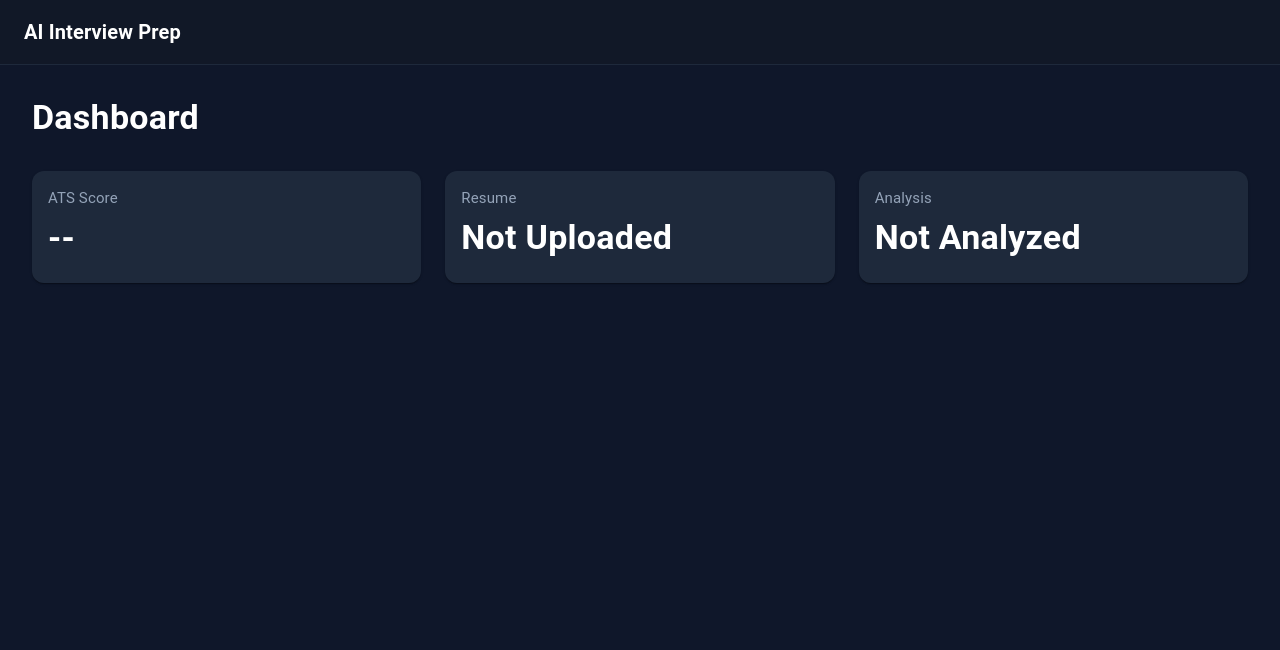
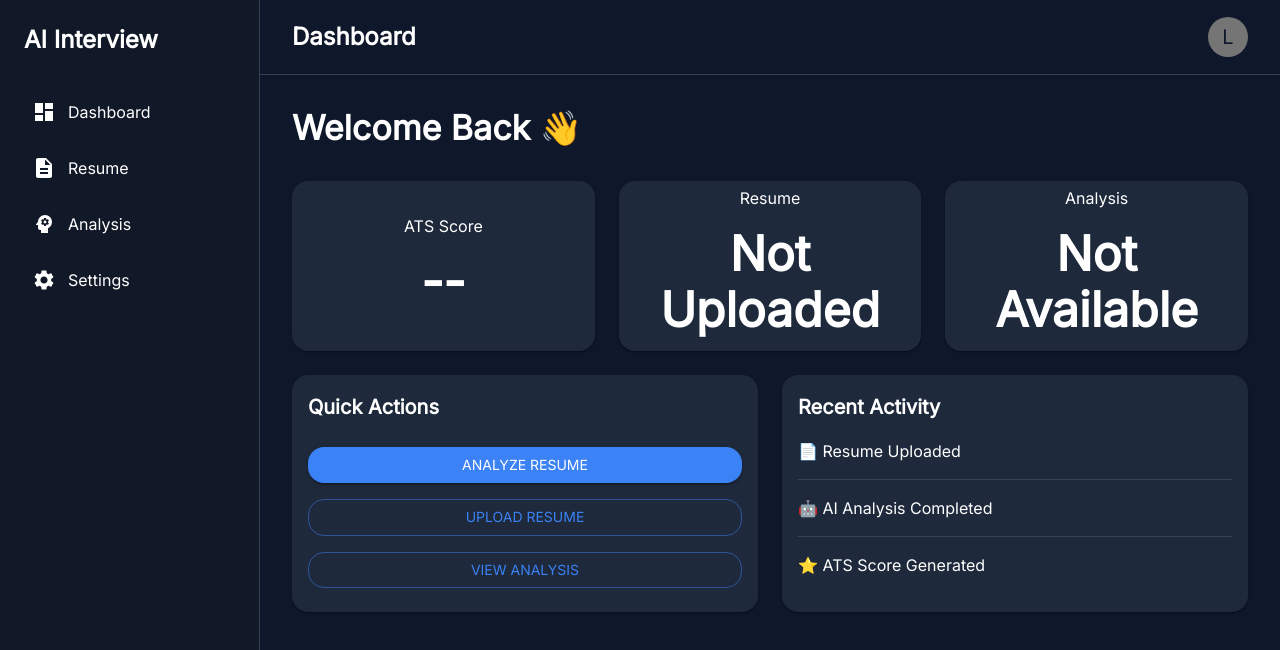
Before and after one commit to lakshya-makwana/ai-interview-prep, a React app in the folder frontend/: page / in a window 1280 px wide. Shown: the top 650 px of the page. Built offline with nearby package versions, Linux system fonts and the light colour scheme; no server answers; the HTML template or start-up script is replaced by a standard one.

Commit message:
feat(frontend): build dashboard foundation

```diff
--- /dev/null
+++ b/frontend/src/components/DashboardCard.jsx
@@ -0,0 +1,33 @@
+import { Card, CardContent, Typography } from "@mui/material";
+
+export default function DashboardCard({ title, value }) {
+  return (
+    <Card
+      sx={{
+        background: "#1E293B",
+        height: "170px",
+        display: "flex",
+        alignItems: "center",
+        justifyContent: "center",
+      }}
+    >
+      <CardContent sx={{ textAlign: "center" }}>
+        <Typography
+          color="text.secondary"
+        >
+          {title}
+        </Typography>
+
+        <Typography
+          variant="h3"
+          sx={{
+            mt: 2,
+            fontWeight: 700,
+          }}
+        >
+          {value}
+        </Typography>
+      </CardContent>
+    </Card>
+  );
+}
--- /dev/null
+++ b/frontend/src/components/QuickActions.jsx
@@ -0,0 +1,44 @@
+import { Button, Card, CardContent, Stack, Typography } from "@mui/material";
+
+export default function QuickActions() {
+  return (
+    <Card
+      sx={{
+        background: "#1E293B",
+        height: "100%",
+      }}
+    >
+      <CardContent>
+        <Typography
+          variant="h6"
+          sx={{ mb: 3 }}
+        >
+          Quick Actions
+        </Typography>
+
+        <Stack spacing={2}>
+          <Button
+            variant="contained"
+            fullWidth
+          >
+            Analyze Resume
+          </Button>
+
+          <Button
+            variant="outlined"
+            fullWidth
+          >
+            Upload Resume
+          </Button>
+
+          <Button
+            variant="outlined"
+            fullWidth
+          >
+            View Analysis
+          </Button>
+        </Stack>
+      </CardContent>
+    </Card>
+  );
+}
--- /dev/null
+++ b/frontend/src/components/RecentActivity.jsx
@@ -0,0 +1,37 @@
+import { Card, CardContent, Divider, Typography } from "@mui/material";
+
+export default function RecentActivity() {
+  return (
+    <Card
+      sx={{
+        background: "#1E293B",
+        height: "100%",
+      }}
+    >
+      <CardContent>
+        <Typography
+          variant="h6"
+          sx={{ mb: 2 }}
+        >
+          Recent Activity
+        </Typography>
+
+        <Typography>
+          📄 Resume Uploaded
+        </Typography>
+
+        <Divider sx={{ my: 2 }} />
+
+        <Typography>
+          🤖 AI Analysis Completed
+        </Typography>
+
+        <Divider sx={{ my: 2 }} />
+
+        <Typography>
+          ⭐ ATS Score Generated
+        </Typography>
+      </CardContent>
+    </Card>
+  );
+}
--- /dev/null
+++ b/frontend/src/components/Sidebar.jsx
@@ -0,0 +1,77 @@
+import DashboardIcon from "@mui/icons-material/Dashboard";
+import DescriptionIcon from "@mui/icons-material/Description";
+import PsychologyIcon from "@mui/icons-material/Psychology";
+import SettingsIcon from "@mui/icons-material/Settings";
+
+import {
+  Box,
+  List,
+  ListItemButton,
+  ListItemIcon,
+  ListItemText,
+  Typography,
+} from "@mui/material";
+
+const menu = [
+  {
+    title: "Dashboard",
+    icon: <DashboardIcon />,
+  },
+
+  {
+    title: "Resume",
+    icon: <DescriptionIcon />,
+  },
+
+  {
+    title: "Analysis",
+    icon: <PsychologyIcon />,
+  },
+
+  {
+    title: "Settings",
+    icon: <SettingsIcon />,
+  },
+];
+
+export default function Sidebar() {
+  return (
+    <Box
+      sx={{
+        width: 260,
+        background: "#111827",
+        minHeight: "100vh",
+        borderRight: "1px solid #334155",
+      }}
+    >
+      <Typography
+        variant="h5"
+        sx={{
+          p: 3,
+          fontWeight: 700,
+        }}
+      >
+        AI Interview
+      </Typography>
+
+      <List>
+        {menu.map((item) => (
+          <ListItemButton
+            key={item.title}
+            sx={{
+              mx: 2,
+              mb: 1,
+              borderRadius: 2,
+            }}
+          >
+            <ListItemIcon sx={{ color: "white" }}>
+              {item.icon}
+            </ListItemIcon>
+
+            <ListItemText primary={item.title} />
+          </ListItemButton>
+        ))}
+      </List>
+    </Box>
+  );
+}
--- /dev/null
+++ b/frontend/src/components/Topbar.jsx
@@ -0,0 +1,22 @@
+import { Avatar, Box, Typography } from "@mui/material";
+
+export default function Topbar() {
+  return (
+    <Box
+      sx={{
+        height: 75,
+        borderBottom: "1px solid #334155",
+        display: "flex",
+        justifyContent: "space-between",
+        alignItems: "center",
+        px: 4,
+      }}
+    >
+      <Typography variant="h5">
+        Dashboard
+      </Typography>
+
+      <Avatar>L</Avatar>
+    </Box>
+  );
+}
--- /dev/null
+++ b/frontend/src/context/AuthContext.jsx
@@ -0,0 +1,49 @@
+import { createContext, useContext, useState } from "react";
+
+const AuthContext = createContext();
+
+export function AuthProvider({ children }) {
+
+    const [token, setToken] = useState(
+        localStorage.getItem("token")
+    );
+
+    function login(jwt) {
+
+        localStorage.setItem("token", jwt);
+
+        setToken(jwt);
+
+    }
+
+    function logout() {
+
+        localStorage.removeItem("token");
+
+        setToken(null);
+
+    }
+
+    return (
+
+        <AuthContext.Provider
+            value={{
+                token,
+                login,
+                logout,
+            }}
+        >
+
+            {children}
+
+        </AuthContext.Provider>
+
+    );
+
+}
+
+export function useAuth() {
+
+    return useContext(AuthContext);
+
+}
--- /dev/null
+++ b/frontend/src/layouts/DashboardLayout.jsx
@@ -0,0 +1,20 @@
+import { Box } from "@mui/material";
+
+import Sidebar from "../components/Sidebar";
+import Topbar from "../components/Topbar";
+
+export default function DashboardLayout({ children }) {
+  return (
+    <Box sx={{ display: "flex" }}>
+      <Sidebar />
+
+      <Box sx={{ flex: 1 }}>
+        <Topbar />
+
+        <Box sx={{ p: 4 }}>
+          {children}
+        </Box>
+      </Box>
+    </Box>
+  );
+}
--- a/frontend/src/main.jsx
+++ b/frontend/src/main.jsx
@@ -1,12 +1,25 @@
 import React from "react";
 import ReactDOM from "react-dom/client";
+import { AuthProvider } from "./context/AuthContext";
+
+import { ThemeProvider } from "@mui/material/styles";
+import CssBaseline from "@mui/material/CssBaseline";
 
 import App from "./App";
+import theme from "./theme/theme";
 
 import "./index.css";
 
 ReactDOM.createRoot(document.getElementById("root")).render(
   <React.StrictMode>
-    <App />
+    <ThemeProvider theme={theme}>
+      <CssBaseline />
+
+      <AuthProvider>
+
+        <App />
+
+      </AuthProvider>
+    </ThemeProvider>
   </React.StrictMode>
 );
--- a/frontend/src/pages/Dashboard.jsx
+++ b/frontend/src/pages/Dashboard.jsx
@@ -1,32 +1,46 @@
-import { useEffect, useState } from "react";
-import { Grid, Typography } from "@mui/material";
+import { useEffect,useState } from "react";
 
-import MainLayout from "../layouts/MainLayout";
-import StatCard from "../components/StatCard";
-import { getDashboardData } from "../services/dashboardService";
+import DashboardLayout from "../layouts/DashboardLayout";
 
-export default function Dashboard() {
+import DashboardCard from "../components/DashboardCard";
 
-  const [dashboard, setDashboard] = useState(null);
+import QuickActions from "../components/QuickActions";
 
-  useEffect(() => {
+import RecentActivity from "../components/RecentActivity";
 
-    async function loadDashboard() {
+import { Grid } from "@mui/material";
 
-      const data = await getDashboardData();
+import { Typography } from "@mui/material";
 
-      setDashboard(data);
+import { getDashboard } from "../services/dashboardService";
+
+export default function Dashboard(){
+
+    const [loading,setLoading]=useState(true);
+
+    const [data,setData]=useState({});
+
+    useEffect(()=>{
+
+        async function load(){
+
+            const response=await getDashboard();
+
+            setData(response);
+
+            setLoading(false);
 
         }
 
-    loadDashboard();
+        load();
 
-  }, []);
+    },[]);
 
-  if (!dashboard) {
+    if(loading){
 
-    return (
-      <MainLayout>
+        return(
+
+            <DashboardLayout>
 
                 <Typography>
 
@@ -34,68 +48,111 @@ export default function Dashboard() {
 
                 </Typography>
 
-      </MainLayout>
+            </DashboardLayout>
+
         );
 
     }
 
-  const atsScore =
-    dashboard.analysis?.ats_score != null
-      ? `${dashboard.analysis.ats_score}%`
-      : "--";
+    const ats=data.analysis?.ats_score
+        ?`${data.analysis.ats_score}%`
+        :"--";
 
-  const resumeStatus =
-    dashboard.resume ? "Uploaded" : "Not Uploaded";
+    const resume=data.resume
+        ?"Uploaded"
+        :"Not Uploaded";
 
-  const analysisStatus =
-    dashboard.analysis ? "Ready" : "Not Analyzed";
+    const analysis=data.analysis
+        ?"Completed"
+        :"Not Available";
 
-  return (
+    return(
 
-    <MainLayout>
+        <DashboardLayout>
 
             <Typography
                 variant="h4"
                 sx={{
-          mb: 4,
-          fontWeight: 700,
+                    mb:4,
                 }}
             >
-        Dashboard
+
+                Welcome Back 👋
+
             </Typography>
 
-      <Grid container spacing={3}>
+            <Grid
+                container
+                spacing={3}
+            >
 
-        <Grid size={{ xs: 12, md: 4 }}>
+                <Grid
+                    size={{
+                        xs:12,
+                        md:4
+                    }}
+                >
 
-          <StatCard
+                    <DashboardCard
                         title="ATS Score"
-            value={atsScore}
+                        value={ats}
                     />
 
                 </Grid>
 
-        <Grid size={{ xs: 12, md: 4 }}>
+                <Grid
+                    size={{
+                        xs:12,
+                        md:4
+                    }}
+                >
 
-          <StatCard
+                    <DashboardCard
                         title="Resume"
-            value={resumeStatus}
+                        value={resume}
                     />
 
                 </Grid>
 
-        <Grid size={{ xs: 12, md: 4 }}>
+                <Grid
+                    size={{
+                        xs:12,
+                        md:4
+                    }}
+                >
 
-          <StatCard
+                    <DashboardCard
                         title="Analysis"
-            value={analysisStatus}
+                        value={analysis}
                     />
+
+                </Grid>
+
+                <Grid
+                    size={{
+                        xs:12,
+                        md:6
+                    }}
+                >
+
+                    <QuickActions/>
+
+                </Grid>
+
+                <Grid
+                    size={{
+                        xs:12,
+                        md:6
+                    }}
+                >
+
+                    <RecentActivity/>
 
                 </Grid>
 
             </Grid>
 
-    </MainLayout>
+        </DashboardLayout>
 
     );
 
--- a/frontend/src/services/dashboardService.js
+++ b/frontend/src/services/dashboardService.js
@@ -1,22 +1,39 @@
 import api from "../api/api";
 
-export async function getDashboardData() {
-  try {
-    const [resumeResponse, analysisResponse] = await Promise.all([
-      api.get("/resume/me"),
-      api.get("/analysis/me"),
-    ]);
+export async function getDashboard(){
 
-    return {
-      resume: resumeResponse.data,
-      analysis: analysisResponse.data,
+    const result={
+
+        resume:null,
+
+        analysis:null,
+
     };
-  } catch (error) {
-    console.error(error);
 
-    return {
-      resume: null,
-      analysis: null,
-    };
-  }
+    try{
+
+        const resume=await api.get("/resume/me");
+
+        result.resume=resume.data;
+
+    }
+
+    catch(e){
+
+    }
+
+    try{
+
+        const analysis=await api.get("/analysis/me");
+
+        result.analysis=analysis.data;
+
+    }
+
+    catch(e){
+
+    }
+
+    return result;
+
 }
--- /dev/null
+++ b/frontend/src/theme/theme.js
@@ -0,0 +1,47 @@
+import { createTheme } from "@mui/material/styles";
+
+const theme = createTheme({
+  palette: {
+    mode: "dark",
+
+    primary: {
+      main: "#3B82F6",
+    },
+
+    secondary: {
+      main: "#14B8A6",
+    },
+
+    background: {
+      default: "#0F172A",
+      paper: "#1E293B",
+    },
+
+    text: {
+      primary: "#FFFFFF",
+      secondary: "#94A3B8",
+    },
+  },
+
+  typography: {
+    fontFamily: "Inter, sans-serif",
+
+    h4: {
+      fontWeight: 700,
+    },
+
+    h5: {
+      fontWeight: 700,
+    },
+
+    h6: {
+      fontWeight: 600,
+    },
+  },
+
+  shape: {
+    borderRadius: 16,
+  },
+});
+
+export default theme;
```
Also changed, not shown: frontend/src/api/api.js (+10 -5 lines). Lines whose indentation alone changed are shown as unchanged.
